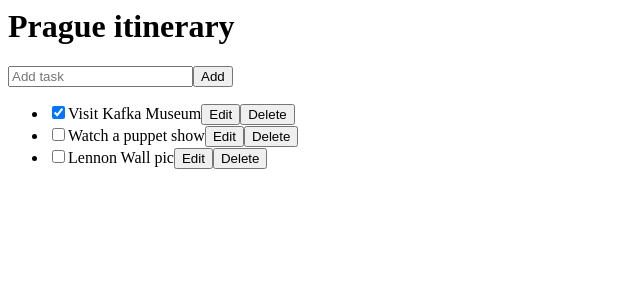
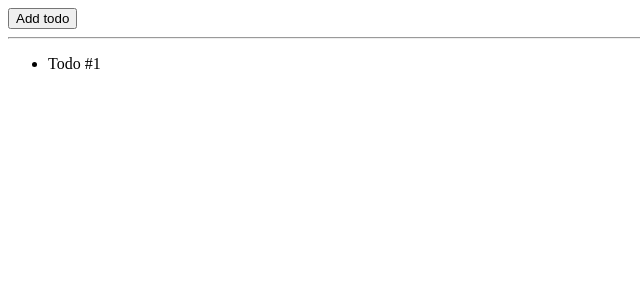
Before and after one commit to hido02/my-react, a React app: page / in a window 1280 px wide. Shown: the top 300 px of the page, without its empty margins (0-640 px from the left). Built offline with nearby package versions, Linux system fonts and the light colour scheme.

Commit message:
feat: useSyncExternalStorage로 외부 스토어 구독

```diff
--- a/src/App.js
+++ b/src/App.js
@@ -1,81 +1,17 @@
-import React, { useState } from 'react';
-import { useReducer } from 'react';
-import AddTask from './AddTask.js';
-import TaskList from './TaskList.js';
+import React, { useSyncExternalStore } from 'react';
+import { todosStore } from './todoStore.js';
 
-export default function TaskApp() {
-  const [tasks, dispatch] = useReducer(
-    tasksReducer,
-    initialTasks
-  );
-
-  function handleAddTask(text) {
-    dispatch({
-      type: 'added',
-      id: nextId++,
-      text: text,
-    });
-  }
-
-  function handleChangeTask(task) {
-    dispatch({
-      type: 'changed',
-      task: task
-    });
-  }
-
-  function handleDeleteTask(taskId) {
-    dispatch({
-      type: 'deleted',
-      id: taskId
-    });
-  }
-
+export default function TodosApp() {
+  const todos = useSyncExternalStore(todosStore.subscribe, todosStore.getSnapshot);
   return (
     <>
-      <h1>Prague itinerary</h1>
-      <AddTask
-        onAddTask={handleAddTask}
-      />
-      <TaskList
-        tasks={tasks}
-        onChangeTask={handleChangeTask}
-        onDeleteTask={handleDeleteTask}
-      />
+      <button onClick={() => todosStore.addTodo()}>Add todo</button>
+      <hr />
+      <ul>
+        {todos.map(todo => (
+          <li key={todo.id}>{todo.text}</li>
+        ))}
+      </ul>
     </>
   );
 }
-
-function tasksReducer(tasks, action) { // 리듀서: 모든 상태 업데이트를 통합
-  switch (action.type) {
-    case 'added': {
-      return [...tasks, {
-        id: action.id,
-        text: action.text,
-        done: false
-      }];
-    }
-    case 'changed': {
-      return tasks.map(t => {
-        if (t.id === action.task.id) {
-          return action.task;
-        } else {
-          return t;
-        }
-      });
-    }
-    case 'deleted': {
-      return tasks.filter(t => t.id !== action.id);
-    }
-    default: {
-      throw Error('Unknown action: ' + action.type);
-    }
-  }
-}
-
-let nextId = 3;
-const initialTasks = [
-  { id: 0, text: 'Visit Kafka Museum', done: true },
-  { id: 1, text: 'Watch a puppet show', done: false },
-  { id: 2, text: 'Lennon Wall pic', done: false }
-];
--- /dev/null
+++ b/src/todoStore.js
@@ -0,0 +1,27 @@
+let nextId = 0;
+let todos = [{ id: nextId++, text: 'Todo #1' }];
+let listeners = [];
+
+export const todosStore = {
+  addTodo() {
+    todos = [...todos, { id: nextId++, text: 'Todo #' + nextId }]
+    emitChange();
+  },
+  // subscribe: 스토어를 구독하고 취소하는 함수
+  subscribe(listener) {
+    listeners = [...listeners, listener];
+    return () => {
+      listeners = listeners.filter(l => l !== listener);
+    };
+  },
+  // getSnapShot: 저장소에서 데이터의 스냅샷을 읽어옴
+  getSnapshot() {
+    return todos;
+  }
+};
+
+function emitChange() {
+  for (let listener of listeners) {
+    listener();
+  }
+}
```
